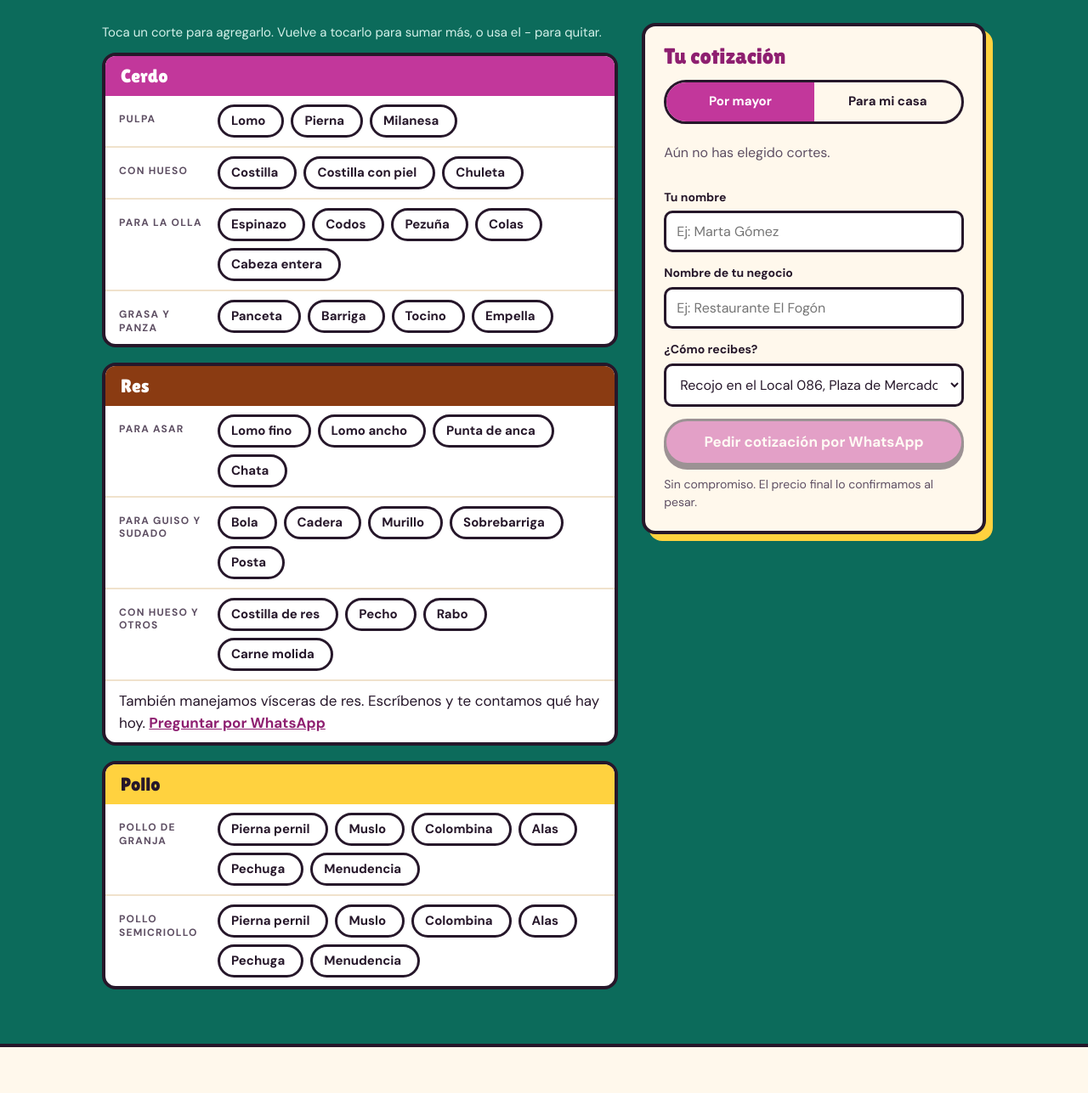
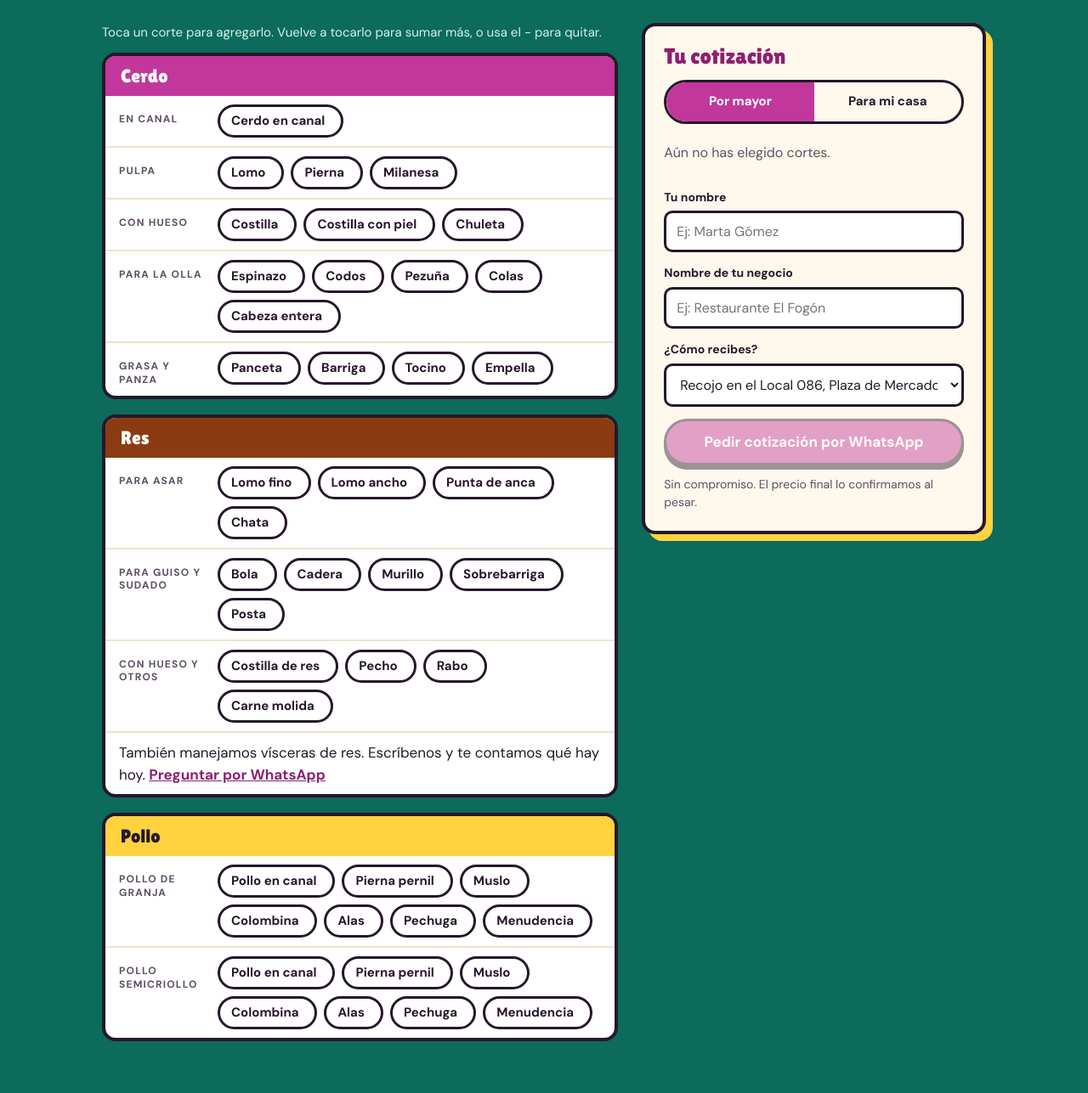
Before and after one commit to Awin-nieves/Avicarnes-la-vele-ita-, a plain HTML site: page index.html in a window 1280 px wide. Shown: the part 893-2180 px from the top of the page at 85% size. Drawn offline with Linux system fonts and the light colour scheme.

Commit message:
Agrega cerdo en canal y pollo en canal
Co-Authored-By: Claude Sonnet 5.5 <noreply@anthropic.com>
Claude-Session: https://claude.ai/code/session_01TCGjJtj6DYdH4mWbX9U9GN

```diff
--- a/index.html
+++ b/index.html
@@ -287,6 +287,7 @@ footer .btn{box-shadow:0 5px 0 #000}
 var CONFIG = { telefono: "573203586550", horario: "Lunes a sábado, de 5:00 a. m. a 2:00 p. m.", nombre: "AviCarnes La Veleñita (Local 086, Plaza de Mercado Las Flores)" };
 
 function presas(){return [
+  {n:"Pollo en canal", d:"Pollo entero limpio, por kilo"},
   {n:"Pierna pernil", d:"Presa entera, para asar u hornear"},
   {n:"Muslo", d:"Para freír, hornear o guisar"},
   {n:"Colombina", d:"Para sudado, brasa y horno"},
@@ -295,6 +296,8 @@ function presas(){return [
   {n:"Menudencia", d:"Hígado, molleja y corazón"}];}
 var CATS = {
  cerdo:{etiqueta:"Cerdo", grupos:[
+  {t:"En canal", s:"entero o por mitades", c:[
+    {n:"Cerdo en canal", d:"Entero o medio, por kilo. Cotizamos según el peso"}]},
   {t:"Pulpa", s:"carne magra", c:[
     {n:"Lomo", d:"Para asar, medallones o rellenar"},
     {n:"Pierna", d:"Para asar, desmechar o hacer guiso"},
```
